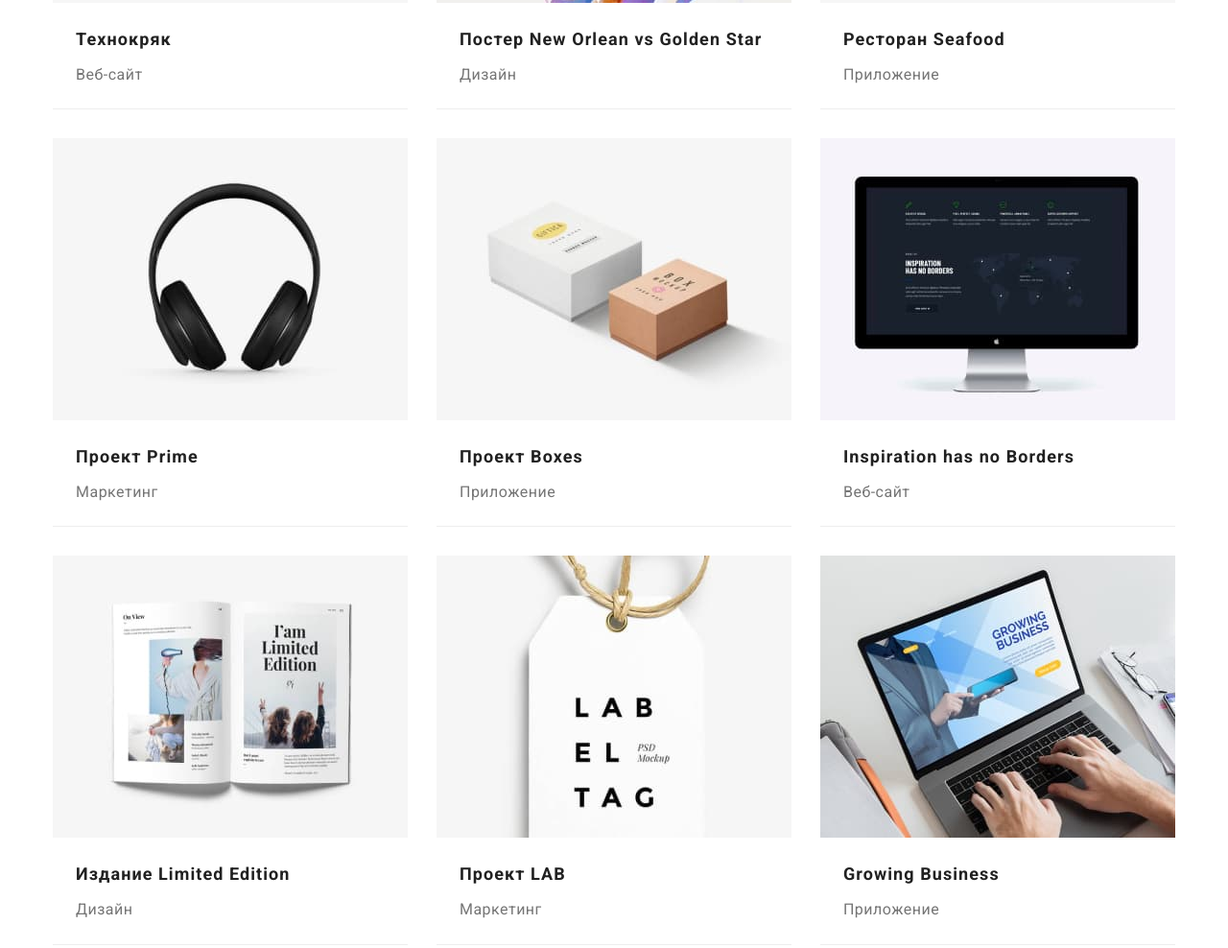
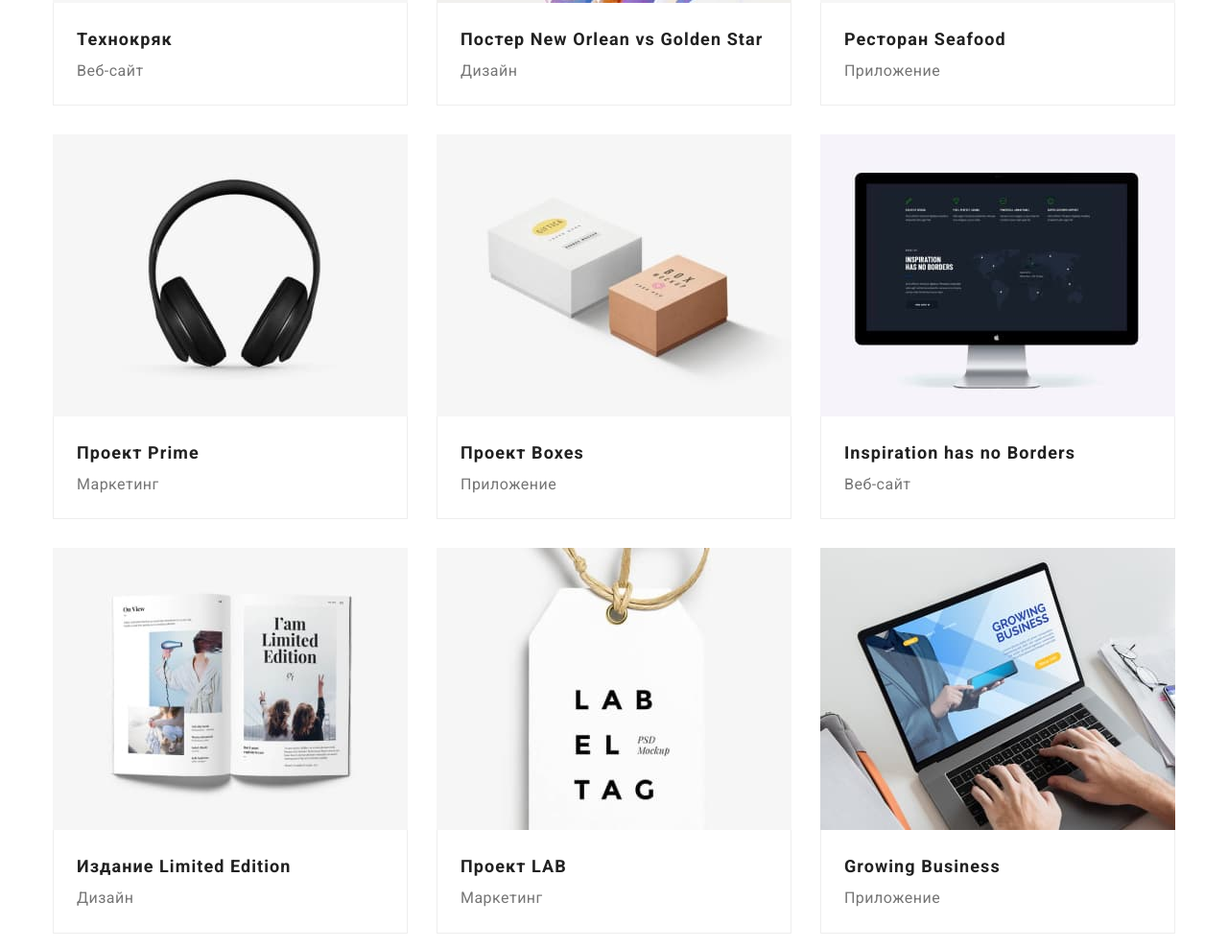
Before and after one commit to Adriy/goit-markup-hw-03, a plain HTML site: page portfolio.html in a window 1280 px wide. Shown: the part 554-1542 px from the top of the page at 96% size. Drawn offline with nearby package versions, Linux system fonts and the light colour scheme.

Commit message:
h2+p у портволіо обєднав в div, виправив рамку

```diff
--- a/css/styles.css
+++ b/css/styles.css
@@ -242,11 +242,6 @@ img {
   margin-left: 30px;
 }
 
-.description {
-  margin-top: 30px;
-  margin-bottom: 30px;
-}
-
 .advantages .title {
   margin-bottom: 10px;
 
@@ -277,6 +272,11 @@ img {
   display: flex;
 }
 
+.team .description {
+  margin-top: 30px;
+  margin-bottom: 30px;
+}
+
 .team .item + .item {
   margin-left: 30px;
 }
@@ -293,10 +293,6 @@ img {
 .title {
   margin-bottom: 10px;
 }
-
-/* .team .section-title {
-  padding-top: 94px;
-} */
 
 .team .text {
   color: var(--primary-text-color);
@@ -351,6 +347,12 @@ img {
   /* background-color: red; */
 }
 
+.filter .description {
+  padding: 20px 24px 20px 24px;
+  border: 1px solid var(--border-cards);
+  border-top: 0;
+}
+
 .filter-nav {
   padding-left: 0;
   display: flex;
@@ -383,6 +385,7 @@ img {
 .projects {
   display: flex;
   flex-wrap: wrap;
+
   /* margin: -15px; варіант 2 */
 }
 
@@ -390,7 +393,7 @@ img {
   width: calc((100% - 60px) / 3);
   margin-right: 30px;
   margin-bottom: 30px;
-  border-bottom: 1px solid var(--border-cards);
+  /* border-bottom: 1px solid var(--border-cards); */
   /* outline: 2px solid red; */
   /* width: 370px;
   margin: 15px; варіант 2 */
@@ -413,11 +416,6 @@ img {
 } */
 
 .projects-title {
-  margin: 20px 24px 4px 24px;
-  /* margin-top: 20px;
-  margin-bottom: 4px;
-  margin-left: 24px;
-  margin-right: 24px; */
   color: var(--title-text-color);
   font-weight: bold;
   font-size: 18px;
@@ -426,10 +424,6 @@ img {
 }
 
 .projects-text {
-  margin: 0px 24px 20px 24px;
-  /* margin-bottom: 20px;
-  margin-left: 24px;
-  margin-right: 24px; */
   color: var(--primary-text-color);
   font-size: 16px;
   line-height: 1.9;
--- a/portfolio.html
+++ b/portfolio.html
@@ -78,8 +78,10 @@
                   width="370"
                   height="294"
                 />
+                <div class="description">
                   <h2 class="projects-title">Технокряк</h2>
                   <p class="projects-text">Веб-сайт</p>
+                </div>
               </a>
             </li>
             <li class="flex-element">
@@ -90,8 +92,12 @@
                   width="370"
                   height="294"
                 />
-                <h2 class="projects-title">Постер New Orlean vs Golden Star</h2>
+                <div class="description">
+                  <h2 class="projects-title">
+                    Постер New Orlean vs Golden Star
+                  </h2>
                   <p class="projects-text">Дизайн</p>
+                </div>
               </a>
             </li>
             <li class="flex-element">
@@ -102,8 +108,10 @@
                   width="370"
                   height="294"
                 />
+                <div class="description">
                   <h2 class="projects-title">Ресторан Seafood</h2>
                   <p class="projects-text">Приложение</p>
+                </div>
               </a>
             </li>
             <li class="flex-element">
@@ -114,8 +122,10 @@
                   width="370"
                   height="294"
                 />
+                <div class="description">
                   <h2 class="projects-title">Проект Prime</h2>
                   <p class="projects-text">Маркетинг</p>
+                </div>
               </a>
             </li>
             <li class="flex-element">
@@ -126,8 +136,10 @@
                   width="370"
                   height="294"
                 />
+                <div class="description">
                   <h2 class="projects-title">Проект Boxes</h2>
                   <p class="projects-text">Приложение</p>
+                </div>
               </a>
             </li>
             <li class="flex-element">
@@ -138,8 +150,10 @@
                   width="370"
                   height="294"
                 />
+                <div class="description">
                   <h2 class="projects-title">Inspiration has no Borders</h2>
                   <p class="projects-text">Веб-сайт</p>
+                </div>
               </a>
             </li>
             <li class="flex-element">
@@ -150,8 +164,10 @@
                   width="370"
                   height="294"
                 />
+                <div class="description">
                   <h2 class="projects-title">Издание Limited Edition</h2>
                   <p class="projects-text">Дизайн</p>
+                </div>
               </a>
             </li>
             <li class="flex-element">
@@ -162,8 +178,10 @@
                   width="370"
                   height="294"
                 />
+                <div class="description">
                   <h2 class="projects-title">Проект LAB</h2>
                   <p class="projects-text">Маркетинг</p>
+                </div>
               </a>
             </li>
             <li class="flex-element">
@@ -174,8 +192,10 @@
                   width="370"
                   height="294"
                 />
+                <div class="description">
                   <h2 class="projects-title">Growing Business</h2>
                   <p class="projects-text">Приложение</p>
+                </div>
               </a>
             </li>
           </ul>
```
Lines whose indentation alone changed are shown as unchanged.
